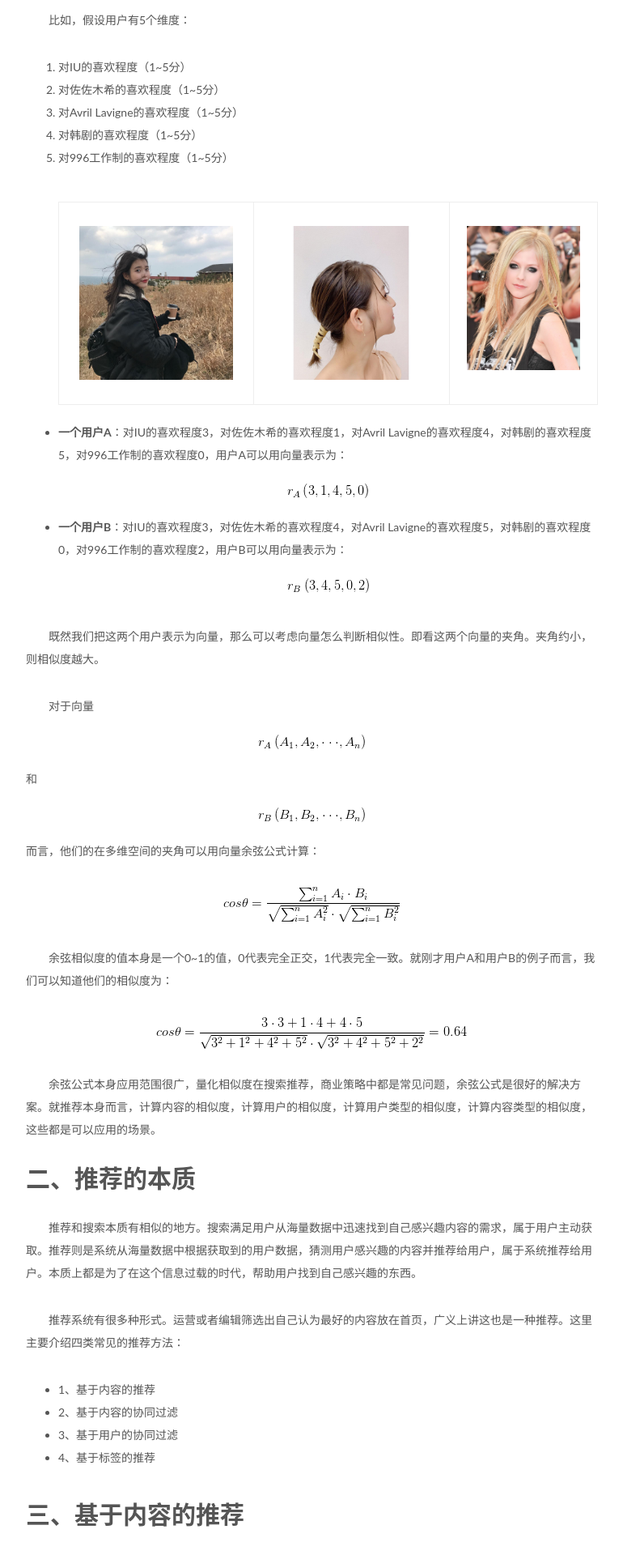
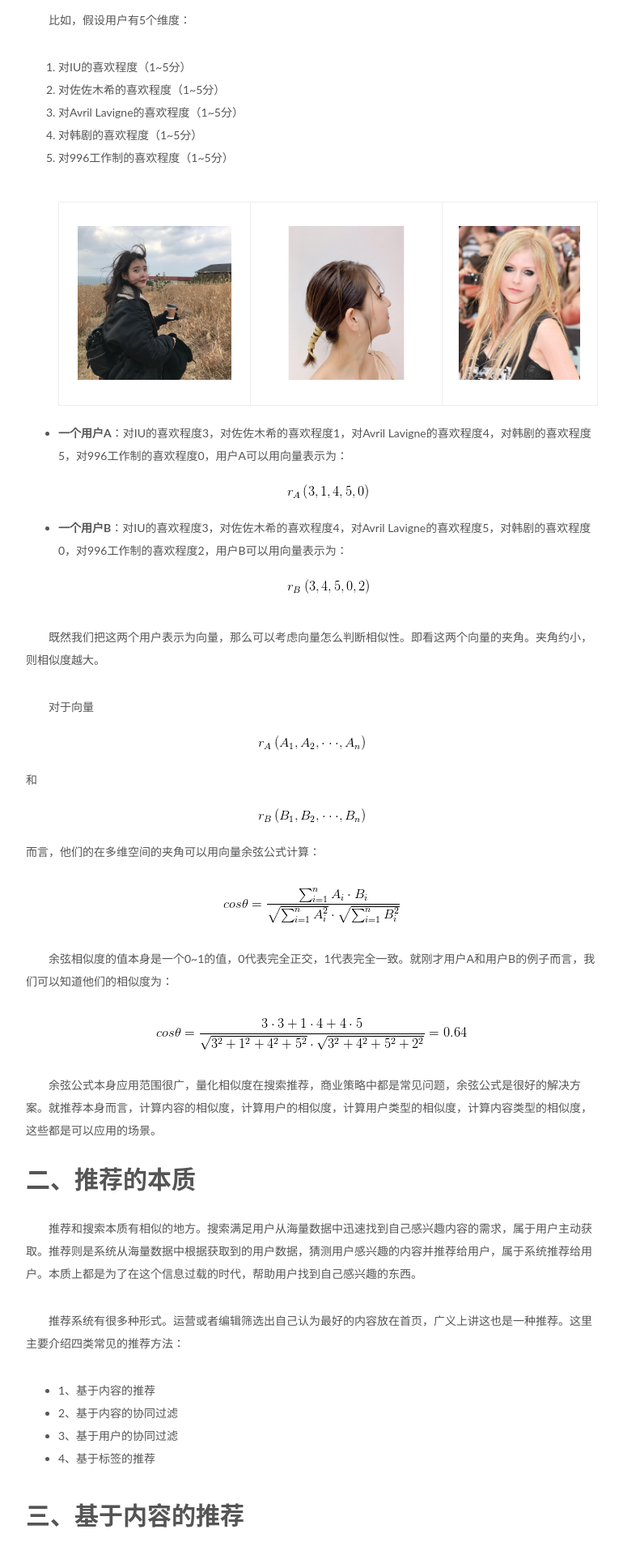
Before and after one commit to ARTAvrilLavigne/ARTAvrilLavigne.github.io, a Jekyll site: the page built from _posts/2019-04-27-recommendation algorithm.markdown, in a window 1280 px wide. Shown: the part 905-2825 px from the top of the page at 81% size, without its empty margins (233-1003 px from the left). Built offline with Jekyll 4.4.1, drawn with Linux system fonts in a browser that asks for light colours; nearby versions of some CDN libraries; comment, search, counter and statistics services are not loaded.

Commit message:
Update 2019-04-27-recommendation algorithm.markdown

```diff
--- a/_posts/2019-04-27-recommendation algorithm.markdown
+++ b/_posts/2019-04-27-recommendation algorithm.markdown
@@ -26,7 +26,7 @@
     <tr>
         <td><center><img src="https://github.com/ARTAvrilLavigne/ARTAvrilLavigne.github.io/blob/master/myblog/2019-04-27-recommendation%20algorithm/IU.jpg?raw=true" width="190" height="190"></center></td>
         <td><center><img src="https://github.com/ARTAvrilLavigne/ARTAvrilLavigne.github.io/blob/master/myblog/2019-04-27-recommendation%20algorithm/sasaki.jpg?raw=true" width="190" height="190"></center></td>
-        <td><center><img src="https://github.com/ARTAvrilLavigne/ARTAvrilLavigne.github.io/blob/master/myblog/2019-04-27-recommendation%20algorithm/avril.jpg?raw=true" width="140" height="160"></center></td>
+        <td><center><img src="https://github.com/ARTAvrilLavigne/ARTAvrilLavigne.github.io/blob/master/myblog/2019-04-27-recommendation%20algorithm/avril.jpg?raw=true" width="150" height="170"></center></td>
     </tr>
 </table>
 <li><strong>一个用户A</strong>：对IU的喜欢程度3，对佐佐木希的喜欢程度1，对Avril Lavigne的喜欢程度4，对韩剧的喜欢程度5，对996工作制的喜欢程度0，用户A可以用向量表示为：<img src="https://github.com/ARTAvrilLavigne/ARTAvrilLavigne.github.io/blob/master/myblog/2019-04-27-recommendation%20algorithm/3.png?raw=true" alt="" width="100" height="18" /></li>
```
